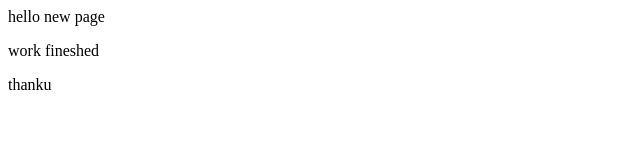
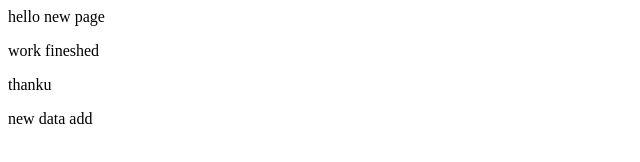
Before and after one commit to sohel971/NewRepo, a plain HTML site: page INDEX.HTML in a window 1280 px wide. Shown: the whole page, without its empty margins (0-640 px from the left). Drawn offline with Linux system fonts and the light colour scheme.

Commit message:
add onther  new branch feature

```diff
--- a/INDEX.HTML
+++ b/INDEX.HTML
@@ -1,3 +1,4 @@
 <p>hello new page</p>
 <p> work fineshed</p>
 <p>thanku</p>
+<P> new data add</P>
```
